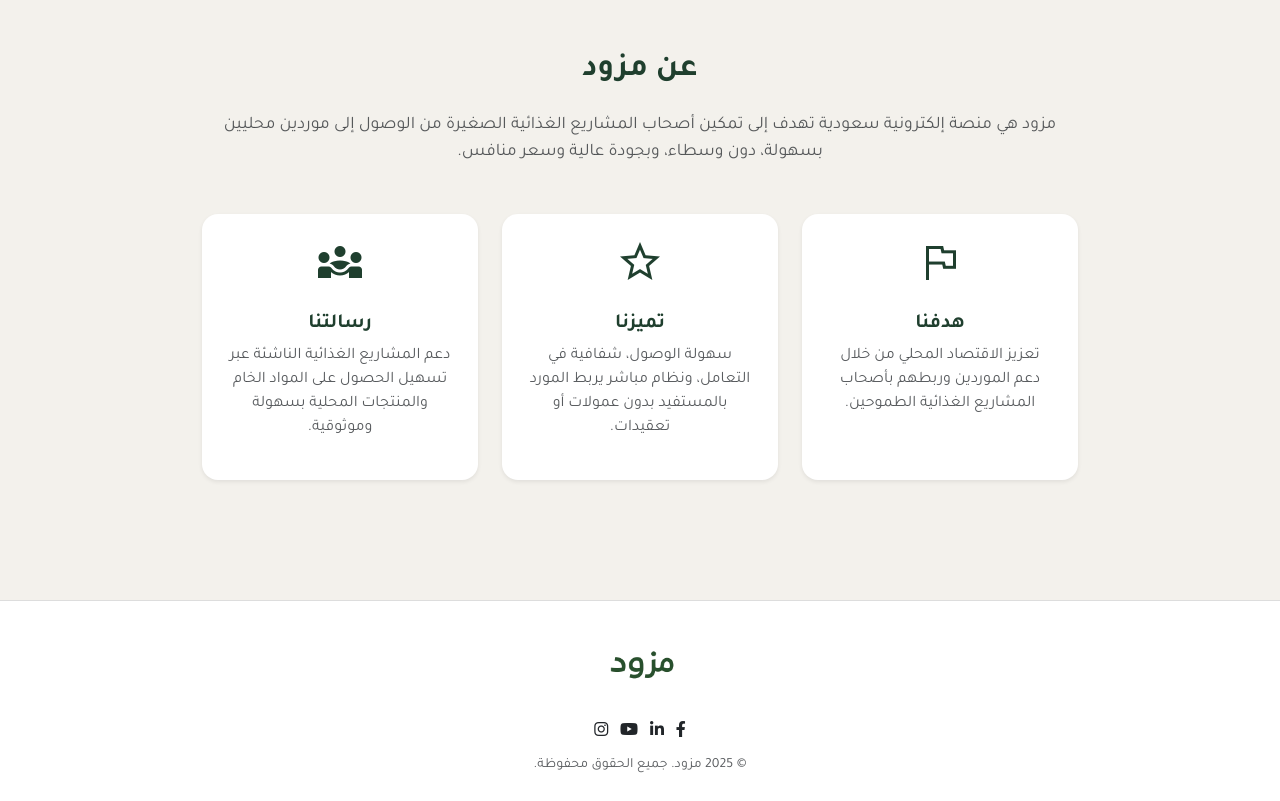
After one commit to wijx22/MuzawedProject, a Django app: page /about/ in a window 1280 px wide. The commit adds this page. Shown: the part 113-914 px from the top of the page. Run offline with Django 5.2, Linux system fonts and the light colour scheme.

Commit message:
update main app

```diff
--- a/Muzawed/main/static/css/styles.css
+++ b/Muzawed/main/static/css/styles.css
@@ -181,32 +120,13 @@ footer .text-dark:hover {
     margin: 20px auto;
 }
 
+/*         روابط          */
 
-
-
-body {
-    font-family: 'Tajawal', sans-serif;
-    background-color: #F3F1EC;
-    color: #1F3F2E;
-}
-.btn-primary-custom {
-    background-color: #1F3F2E;
-    color: white;
-    border-radius: 999px;
-    padding: 8px 24px;
-}
-.btn-outline-custom {
-    border: 1px solid #1F3F2E;
-    color: #1F3F2E;
-    border-radius: 999px;
-    padding: 8px 24px;
-}
-.navbar-nav .nav-link {
-    font-weight: 500;
-    color: #1F3F2E;
+a {
+  color: #1F3F2E;
+  transition: color 0.3s ease;
 }
 
-footer {
-    background-color: white;
-    border-top: 1px solid #ccc;
+a:hover {
+  color: #6AA894;
 }
--- /dev/null
+++ b/Muzawed/main/templates/main/about.html
@@ -0,0 +1,40 @@
+{% extends 'main/base.html' %}
+{% load static %}
+{% block title %}عن مزود{% endblock %}
+
+{% block content %}
+
+<div class="container py-5" style="max-width: 900px;">
+    <h2 class="fw-bold text-center mb-4" style="color: #1F3F2E;">عن مزود</h2>
+    <p class="text-center text-muted mb-5" style="font-size: 1.1rem;">
+        مزود هي منصة إلكترونية سعودية تهدف إلى تمكين أصحاب المشاريع الغذائية الصغيرة من الوصول إلى موردين محليين بسهولة، دون وسطاء، وبجودة عالية وسعر منافس.
+    </p>
+
+    <div class="row text-center">
+        <div class="col-md-4 mb-4">
+            <div class="p-4 bg-white shadow-sm rounded-4 h-100">
+                <span class="material-symbols-outlined" style="font-size: 48px; color: #1F3F2E;">flag</span>
+                <h5 class="fw-bold mt-3">هدفنا</h5>
+                <p class="text-muted">تعزيز الاقتصاد المحلي من خلال دعم الموردين وربطهم بأصحاب المشاريع الغذائية الطموحين.</p>
+            </div>
+        </div>
+
+        <div class="col-md-4 mb-4">
+            <div class="p-4 bg-white shadow-sm rounded-4 h-100">
+                <span class="material-symbols-outlined" style="font-size: 48px; color: #1F3F2E;">star</span>
+                <h5 class="fw-bold mt-3">تميزنا</h5>
+                <p class="text-muted">سهولة الوصول، شفافية في التعامل، ونظام مباشر يربط المورد بالمستفيد بدون عمولات أو تعقيدات.</p>
+            </div>
+        </div>
+
+        <div class="col-md-4 mb-4">
+            <div class="p-4 bg-white shadow-sm rounded-4 h-100">
+                <span class="material-symbols-outlined" style="font-size: 48px; color: #1F3F2E;">diversity_3</span>
+                <h5 class="fw-bold mt-3">رسالتنا</h5>
+                <p class="text-muted">دعم المشاريع الغذائية الناشئة عبر تسهيل الحصول على المواد الخام والمنتجات المحلية بسهولة وموثوقية.</p>
+            </div>
+        </div>
+    </div>
+</div>
+
+{% endblock %}
--- a/Muzawed/main/templates/main/base.html
+++ b/Muzawed/main/templates/main/base.html
@@ -1,6 +1,6 @@
 {% load static %}
 <!DOCTYPE html>
-<html lang="{{ request.LANGUAGE_CODE }}" dir="rtl">
+<html lang="ar" dir="rtl">
 <head>
   <meta charset="UTF-8">
   <meta name="viewport" content="width=device-width, initial-scale=1.0">
@@ -11,63 +11,69 @@
   <link href="https://fonts.googleapis.com/css2?family=Material+Symbols+Outlined" rel="stylesheet">
   <link href="https://cdnjs.cloudflare.com/ajax/libs/font-awesome/6.0.0/css/all.min.css" rel="stylesheet">
   <link rel="stylesheet" href="{% static 'css/styles.css' %}">
-
 </head>
 <body>
 
 <nav class="navbar navbar-expand-lg py-3 bg-transparent">
-    <div class="container d-flex align-items-center justify-content-between">
+  <div class="container d-flex align-items-center justify-content-between position-relative">
 
+    <div class="d-flex align-items-center gap-2">
+      <button class="navbar-toggler" type="button" data-bs-toggle="collapse" data-bs-target="#navbarNav"
+        aria-controls="navbarNav" aria-expanded="false" aria-label="القائمة">
+        <span class="navbar-toggler-icon"></span>
+      </button>
+
+      <div class="d-lg-none">
         <a class="navbar-brand" href="{% url 'main:index_view' %}">
-            <img src="{% static 'img/logo.png'%}" alt="شعار مزود" width="80">
+          <img src="{% static 'img/logo.svg' %}" alt="مزود" width="65">
         </a>
+      </div>
+    </div>
 
     <div class="collapse navbar-collapse justify-content-center" id="navbarNav">
       <ul class="navbar-nav text-center">
         <li class="nav-item"><a class="nav-link mx-2" href="{% url 'main:index_view' %}">الرئيسية</a></li>
         <li class="nav-item"><a class="nav-link mx-2" href="#">منتجاتنا</a></li>
         <li class="nav-item"><a class="nav-link mx-2" href="{% url 'main:contact_view' %}">تواصل معنا</a></li>
-                <li class="nav-item"><a class="nav-link mx-2" href="#">عن مزود</a></li>
+        <li class="nav-item"><a class="nav-link mx-2" href="{% url 'main:about_view' %}">عن مزود</a></li>
       </ul>
     </div>
 
-        <div class="d-none d-lg-block">
+    <div class="d-none d-lg-flex align-items-center">
       {% if request.user.is_authenticated %}
-                <a href="#" class="btn btn-outline-custom">تسجيل الخروج</a>
+        <a href="{% url 'accounts:log_out' %}" class="btn btn-outline-custom">تسجيل الخروج</a>
       {% else %}
-                <a href="#" class="btn btn-primary-custom">تسجيل الدخول</a>
+        <a href="{% url 'accounts:sign_in' %}" class="btn btn-primary-custom">تسجيل الدخول</a>
       {% endif %}
     </div>
 
+    <div class="d-none d-lg-block">
+      <a class="navbar-brand" href="{% url 'main:index_view' %}">
+        <img src="{% static 'img/logo.svg' %}" alt="مزود" width="80">
+      </a>
+    </div>
 
-        <div class="d-lg-none">
-            {% if request.user.is_authenticated %}
-                <a href="#" class="btn btn-outline-custom btn-sm">خروج</a>
-            {% else %}
-                <a href="#" class="btn btn-primary-custom btn-sm">دخول</a>
-            {% endif %}
-        </div>
   </div>
 </nav>
 
 <main class="mt-4">
   {% if messages %}
-    {% for message in messages%}
-    <div class="alert {{message.tags}} alert-dismissible fade show" role="alert">
-      {{message}}
-      <button type="button" class="btn-close" data-bs-dismiss="alert" aria-label="Close"></button>
+    <div class="container mt-3">
+      {% for message in messages %}
+        <div class="alert alert-{{ message.tags }} alert-dismissible fade show text-center" role="alert">
+          {{ message }}
+          <button type="button" class="btn-close" data-bs-dismiss="alert" aria-label="إغلاق"></button>
         </div>
-
       {% endfor %}
+    </div>
   {% endif %}
 
-    {% block content %}
-    {% endblock %}
+  {% block content %}{% endblock %}
 </main>
 
 <footer class="text-center py-4 mt-5">
   <div class="container">
-        <img src="{% static 'img/logo.svg' %}" alt="شعار مزود" class="mb-3" width="80">
+    <img src="{% static 'img/logo.png'%}" alt="شعار مزود" class="mb-3" width="80">
     <div class="mb-2">
       <a href="https://facebook.com" class="text-dark me-2"><i class="fab fa-facebook-f"></i></a>
       <a href="https://linkedin.com" class="text-dark me-2"><i class="fab fa-linkedin-in"></i></a>
--- a/Muzawed/main/templates/main/index.html
+++ b/Muzawed/main/templates/main/index.html
@@ -10,17 +10,17 @@
 
         <div class="col-md-7 text-center text-md-start mb-4 mb-md-0">
             <h2 class="fw-bold mb-3" style="color: #1F3F2E;">
-                مع مزود، تقدر توصل لموردين محليين يدعمون نجاح مشروعك الغذائي.
+                مع مزود، تقدر توصل لمزودين محليين يدعمون نجاح مشروعك الغذائي.
             </h2>
             <p class="mb-4" style="color: #4F4F4F; font-size: 1.1rem;">
-                إذا كنت صاحب مشروع غذائي أو منتج منزلي، تقدر من خلال مزود تتواصل مع موردين موثوقين وتوفر احتياجاتك بسهولة، بجودة عالية وسعر مناسب.
+                إذا كنت صاحب مشروع غذائي أو منتج منزلي، تقدر من خلال مزود تتواصل مع مزودين موثوقين وتوفر احتياجاتك بسهولة، بجودة عالية وسعر مناسب.
             </p>
             <a href="#" class="btn btn-primary-custom">ابدأ الآن</a>
         </div>
 
 
         <div class="col-md-5 text-center">
-            <img src="{% static 'img/man.svg'%}" width="500">
+            <img src="{% static 'img/man.svg'%}" width="250">
         </div>
     </div>
 
--- a/Muzawed/main/urls.py
+++ b/Muzawed/main/urls.py
@@ -6,4 +6,5 @@ app_name = 'main'
 urlpatterns = [
     path('', views.index_view , name='index_view'),
     path('contact/', views.contact_view, name='contact_view'),
+    path('about/', views.about_view, name='about_view'),
 ]
--- a/Muzawed/main/views.py
+++ b/Muzawed/main/views.py
@@ -29,3 +29,7 @@ def contact_view(request):
             messages.error(request, 'يرجى تعبئة جميع الحقول.')
 
     return render(request, 'main/contact.html')
+
+
+def about_view(request):
+    return render(request, 'main/about.html')
```
Also changed, not shown: other parts of Muzawed/main/static/css/styles.css (+7 -68 lines), Muzawed/main/migrations/0001_initial.py (added), Muzawed/main/static/img/logo.svg (added), Muzawed/main/static/img/man.svg. Lines whose indentation alone changed are shown as unchanged.
